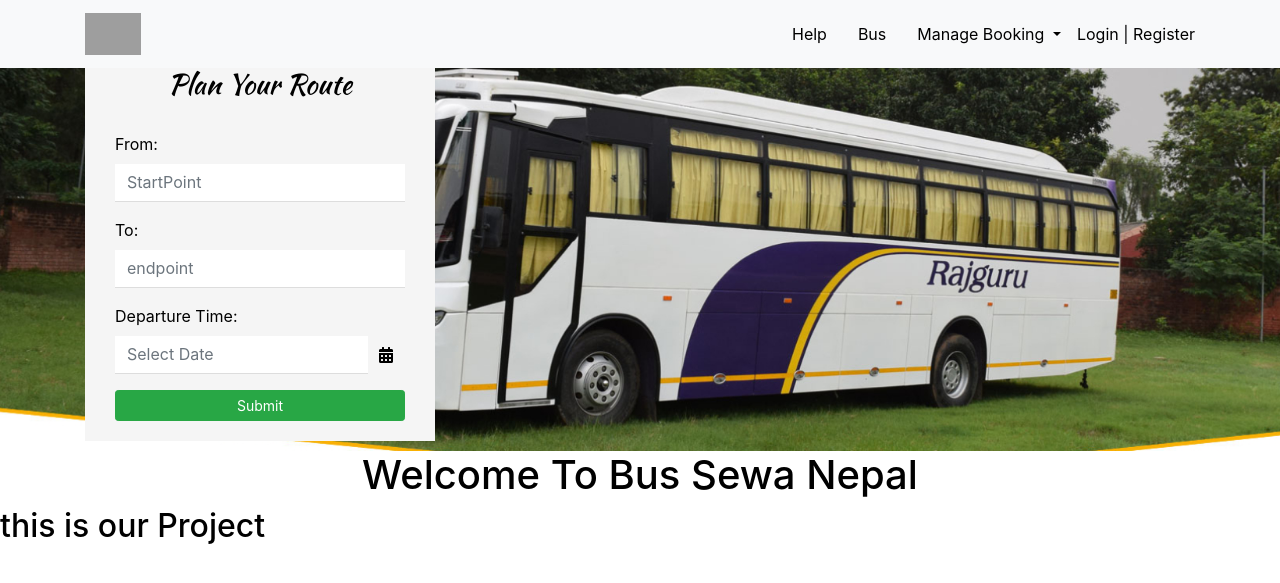
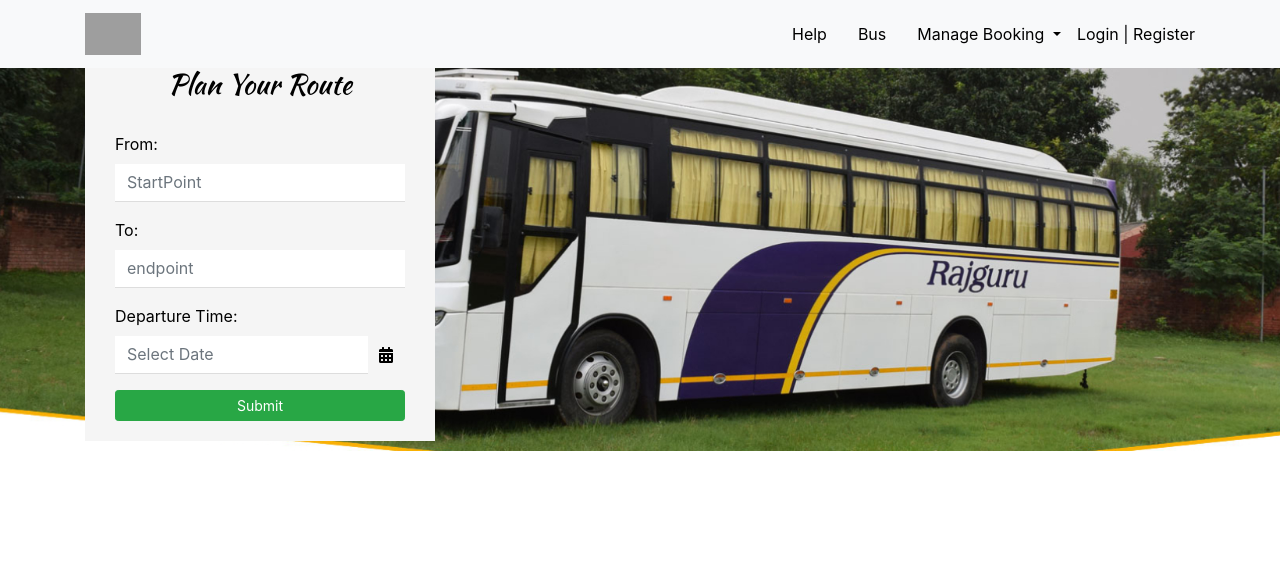
Before and after one commit to theonlybhishan/BusSewa, a Django app: page / in a window 1280 px wide. Shown: the top 583 px of the page. Run offline with Django 3.2, Linux system fonts and the light colour scheme; data that the repository does not hold is empty; some libraries are stand-ins or nearby versions; grey boxes are pictures that could not be loaded.

Commit message:
procfile

```diff
--- a/templates/bus/home.html
+++ b/templates/bus/home.html
@@ -62,8 +62,6 @@
 
 <section class="features-section">
     <div class"feature-title">
-        <h1 class="text-center">Welcome To Bus Sewa Nepal</h1>
-        <h2>this is our Project</h2>
     </div>
 </section>
 
```
Also changed, not shown: 1 other file.
